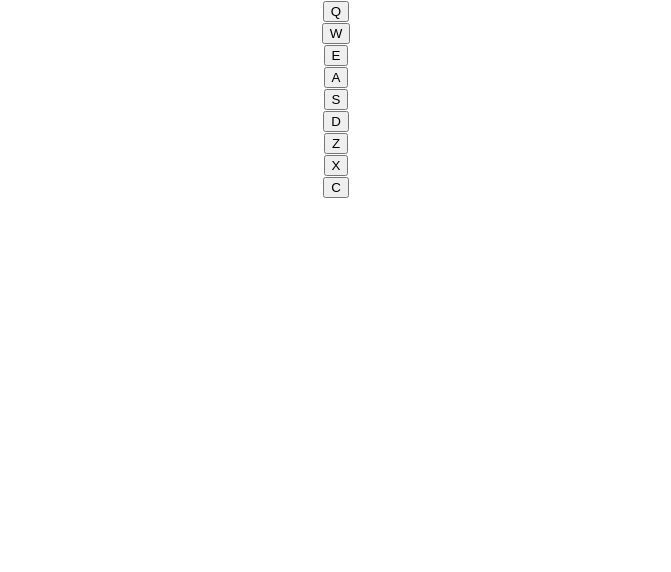
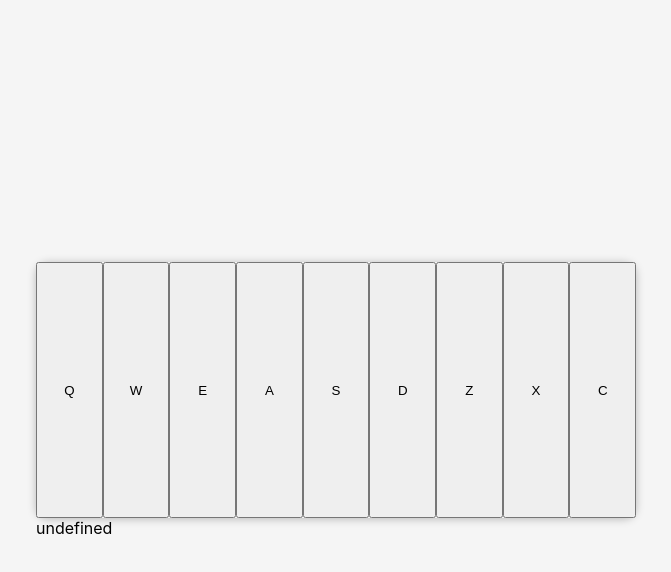
Before and after one commit to hateryx/FCC-Project1-Drum-Machine, a React (Create React App) app: page / in a window 1280 px wide. Shown: the top 572 px of the page, without its empty margins (304-975 px from the left). Built offline with nearby package versions, Linux system fonts and the light colour scheme.

Commit message:
Functionally well but failed auto test

```diff
--- a/public/index.html
+++ b/public/index.html
@@ -11,8 +11,9 @@
   <title>Drum Machine</title>
 </head>
 
+
 <body>
-  <noscript>You need to enable JavaScript to run this app.</noscript>
+  <script src="https://cdn.freecodecamp.org/testable-projects-fcc/v1/bundle.js"></script>
   <div id="root"></div>
 
 </body>
--- a/src/App.css
+++ b/src/App.css
@@ -1,3 +1,45 @@
-#drum-machine {
+body {
+    height: 100vh;
+    width: 100vw;
+    margin: 0px;
+    overflow: hidden;
+    display: grid;
     place-items: center;
-}
+    background-color: whitesmoke;
+
+  }
+
+
+
+  #drum-machine {
+    border-radius: 12px;
+    box-shadow: 0 1px 8px rgba(0, 0, 0, 0.25);
+    position: relative;
+    max-height: 32vh;
+    width: 75vh;
+    height: 32vh;
+    max-width: 75vh;
+    display: flex;
+  }
+
+  #drum-machine > .Table1 {
+    float: left;
+    flex: 50%;
+    padding: 0.5rem;
+  }
+
+  #drum-machine > .Table2 {
+    float: right;
+    flex: 50%;
+    text-align: center;
+    padding: 0.5rem;
+  }
+
+  #drum-machine > .drumpad {
+    place-items: center;
+    justify-content: center;
+  }
+
+  button {
+   width: 40vh;
+  }
--- a/src/App.js
+++ b/src/App.js
@@ -1,4 +1,6 @@
+import React, { useState } from "react";
 import "./App.css";
+
 import Heater_1 from "./audio/Heater-1.mp3";
 import Heater_2 from "./audio/Heater-2.mp3";
 import Heater_3 from "./audio/Heater-3.mp3";
@@ -18,50 +20,69 @@ const D_audio = new Audio(Open_HH);
 const Z_audio = new Audio(Kick_n_Hat);
 const X_audio = new Audio(Kick);
 const C_audio = new Audio(Closed_HH);
+var drum_spec;
+
+function App() {
+  const [drum_specState, setDrum_specState] = useState(drum_spec);
 
   const Q_beat = (event) => {
-  Q_audio.currentTime = 0;
-  Q_audio.play();
+    return () => {
+      document.getElementById("Q").play();
+      setDrum_specState("Heater_1");
+    };
+
+    //Q_audio.currentTime = 0;
+    //let audey = document.getElementById("Q");
+    //audey.play();
+    //Q_audio.play();
   };
 
   const W_beat = (event) => {
     W_audio.play();
     W_audio.currentTime = 0;
+    setDrum_specState("Heater_2");
   };
 
   const E_beat = (event) => {
     E_audio.play();
     E_audio.currentTime = 0;
+    setDrum_specState("Heater_3");
   };
 
   const A_beat = (event) => {
     A_audio.play();
     A_audio.currentTime = 0;
+    setDrum_specState("Heater_4");
   };
 
   const S_beat = (event) => {
     S_audio.play();
     S_audio.currentTime = 0;
+    setDrum_specState("Clap");
   };
 
   const D_beat = (event) => {
     D_audio.play();
     D_audio.currentTime = 0;
+    setDrum_specState("Open High Hat");
   };
 
   const Z_beat = (event) => {
     Z_audio.play();
     Z_audio.currentTime = 0;
+    setDrum_specState("Kick n' Hat");
   };
 
   const X_beat = (event) => {
     X_audio.play();
     X_audio.currentTime = 0;
+    setDrum_specState("Kick!");
   };
 
   const C_beat = (event) => {
     C_audio.play();
     C_audio.currentTime = 0;
+    setDrum_specState("Closed High Hat");
   };
 
   const qwerty = (event) => {
@@ -99,47 +120,55 @@ const qwerty = (event) => {
         break;
       default:
     }
-  /*event.key === "q" ? Q_beat() : console.log("wew");
-
-    if (event.key === "w") {
-      W_audio.play();
-    }*/
   };
 
   window.addEventListener("keypress", qwerty);
 
-function App() {
   return (
+    <div className="Table1">
       <div id="drum-machine">
-      <div id="display"></div>
-      <div className="drumpad">
-        <audio id="Q" src="./Heater-1.mp3" className="clip"></audio>
-        <button onClick={Q_beat}>Q</button>
+        <button className="drum-pad" id="Heater-1" onClick={Q_beat}>
+          Q{" "}
+          <audio
+            id="Q"
+            src="https://s3.amazonaws.com/freecodecamp/drums/Heater-1.mp3"
+            className="clip"
+          ></audio>
+        </button>
+        <button className="drum-pad" id="Heater-2" onClick={W_beat}>
+          W <audio id="W" src="./Heater-1.mp3" className="clip"></audio>
+        </button>
+
+        <button className="drum-pad" id="Heater-3" onClick={E_beat}>
+          E <audio id="E" src="./Heater-1.mp3" className="clip"></audio>
+        </button>
+
+        <button className="drum-pad" id="Heater-4" onClick={A_beat}>
+          A <audio id="A" src="./Heater-1.mp3" className="clip"></audio>
+        </button>
+
+        <button className="drum-pad" id="Clap" onClick={S_beat}>
+          S <audio id="S" src="./Heater-1.mp3" className="clip"></audio>
+        </button>
+
+        <button className="drum-pad" id="Open-HH" onClick={D_beat}>
+          D <audio id="D" src="./Heater-1.mp3" className="clip"></audio>
+        </button>
+
+        <button className="drum-pad" id="Kick-n-Hat" onClick={Z_beat}>
+          Z <audio id="Z" src="./Heater-1.mp3" className="clip"></audio>
+        </button>
+
+        <button className="drum-pad" id="Kick" onClick={X_beat}>
+          X <audio id="X" src="./Heater-1.mp3" className="clip"></audio>
+        </button>
+
+        <button className="drum-pad" id="Close-HH" onClick={C_beat}>
+          C <audio id="C" src="./Heater-1.mp3" className="clip"></audio>
+        </button>
       </div>
-      <div className="drumpad">
-        <button onClick={W_beat}>W</button>
-      </div>
-      <div className="drumpad">
-        <button onClick={E_beat}>E</button>
-      </div>
-      <div className="drumpad">
-        <button onClick={A_beat}>A</button>
-      </div>
-      <div className="drumpad">
-        <button onClick={S_beat}>S</button>
-      </div>
-      <div className="drumpad">
-        <button onClick={D_beat}>D</button>
-      </div>
-      <div className="drumpad">
-        <button onClick={Z_beat}>Z</button>
-      </div>
-      <div className="drumpad">
-        <button>X</button>
-      </div>
-      <div className="drumpad">
-        <button>C</button>
-      </div>
+
+      <div id="display">{String(drum_specState)}</div>
     </div>
   );
 }
```
Also changed, not shown: src/reference.js (added, +126 -0 lines). Lines whose indentation alone changed are shown as unchanged.
